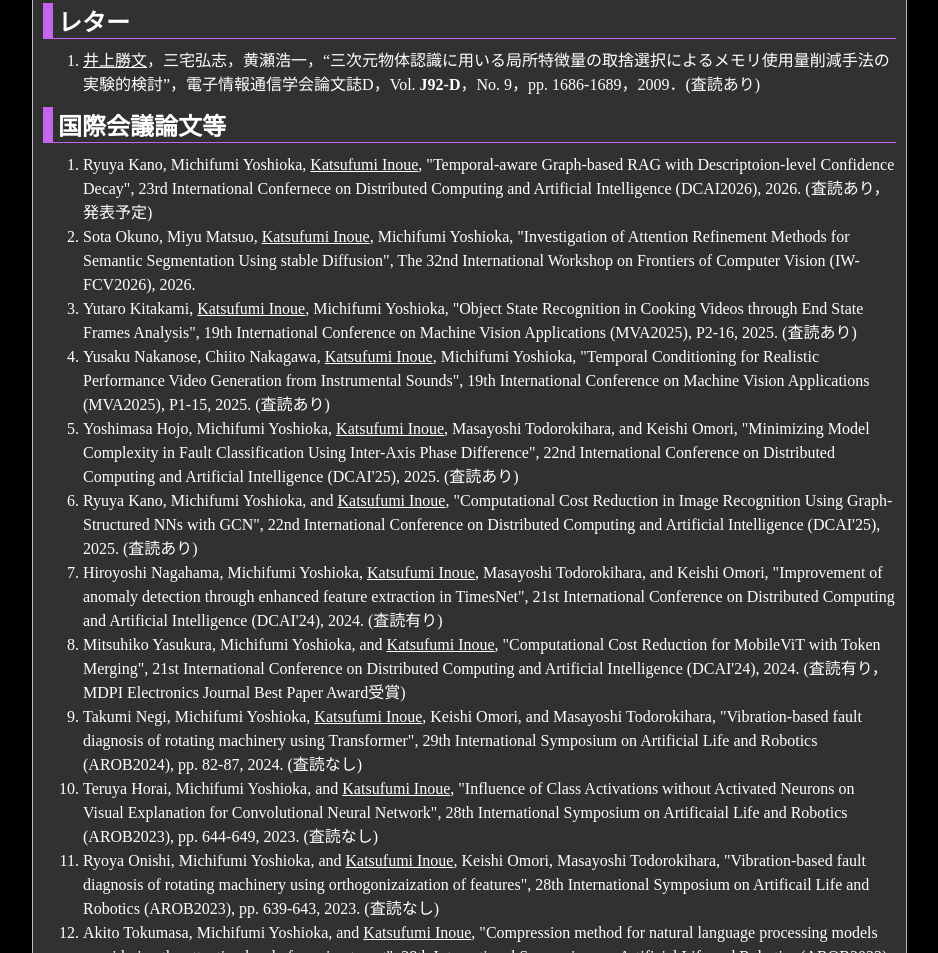
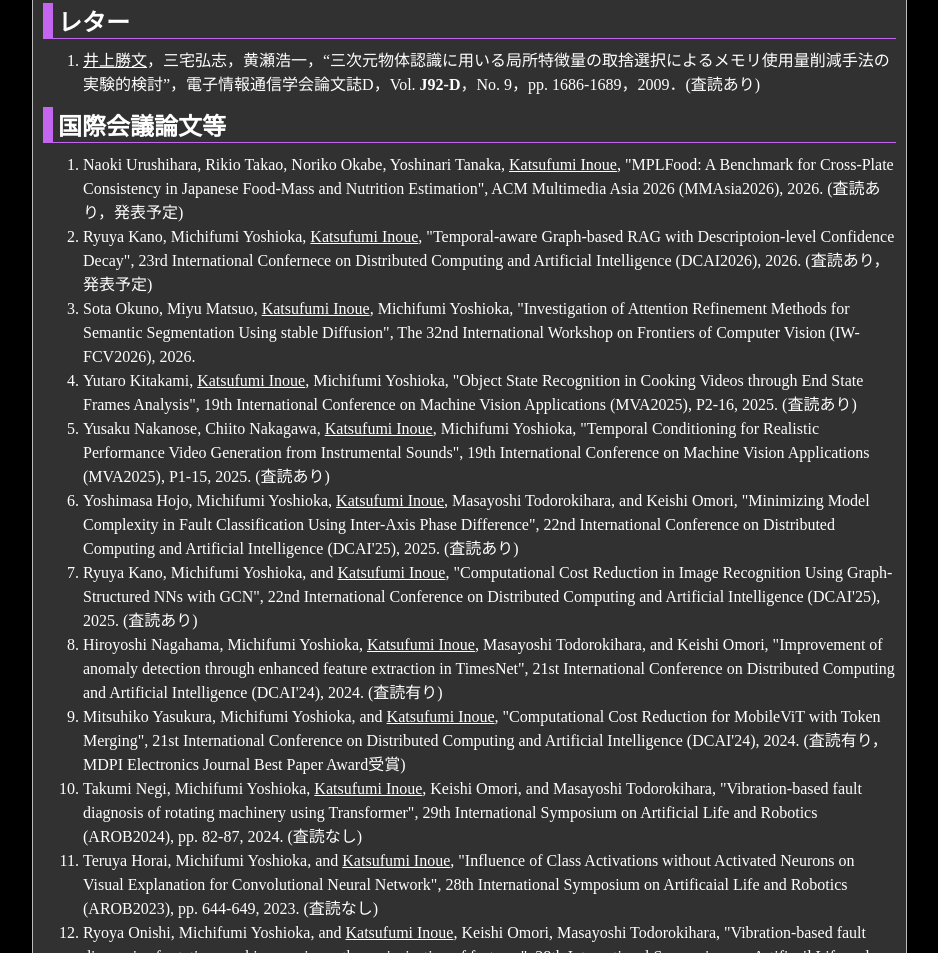
Before and after one commit to katsufumi-inoue/katsufumi-inoue.github.io, a plain HTML site: page publication.html in a window 1280 px wide. Shown: the part 1583-2536 px from the top of the page, without its empty margins (273-1211 px from the left). Drawn offline with Linux system fonts and the light colour scheme.

Commit message:
Update publication.html

```diff
--- a/publication.html
+++ b/publication.html
@@ -87,6 +87,7 @@
  -->
 <h2>国際会議論文等</h2>
 <ol id="publication">
+<li id="publication">Naoki Urushihara, Rikio Takao, Noriko Okabe, Yoshinari Tanaka, <u>Katsufumi Inoue</u>, "MPLFood: A Benchmark for Cross-Plate Consistency in Japanese Food-Mass and Nutrition Estimation", ACM Multimedia Asia 2026 (MMAsia2026), 2026. (査読あり，発表予定)</li>
 <li id="publication">Ryuya Kano, Michifumi Yoshioka, <u>Katsufumi Inoue</u>, "Temporal-aware Graph-based RAG with Descriptoion-level Confidence Decay", 23rd International Confernece on Distributed Computing and Artificial Intelligence (DCAI2026), 2026. (査読あり，発表予定)</li>
 <li id="publication">Sota Okuno, Miyu Matsuo, <u>Katsufumi Inoue</u>, Michifumi Yoshioka, "Investigation of Attention Refinement Methods for Semantic Segmentation Using stable Diffusion", The 32nd International Workshop on Frontiers of Computer Vision (IW-FCV2026), 2026. </li>
 <li id="publication">Yutaro Kitakami, <u>Katsufumi Inoue</u>, Michifumi Yoshioka, "Object State Recognition in Cooking Videos through End State Frames Analysis", 19th International Conference on Machine Vision Applications (MVA2025), P2-16, 2025. (査読あり)</li>
```
